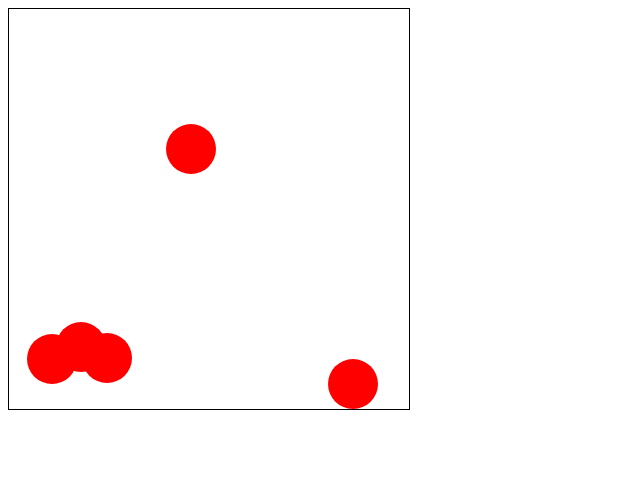
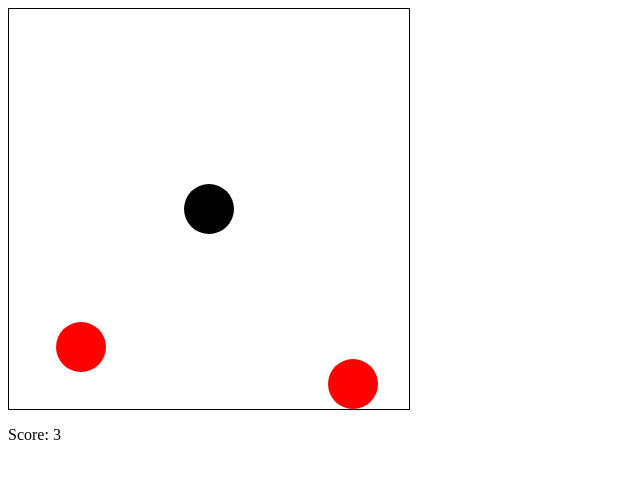
Before and after one commit to Sanjeevsnair/Bouncing-ball-task, a plain HTML site: page index.html in a window 1280 px wide. Shown: the whole page, without its empty margins (0-640 px from the left). Drawn offline with Linux system fonts and the light colour scheme.

Commit message:
Update index.html

```diff
--- a/index.html
+++ b/index.html
@@ -15,15 +15,37 @@
       position: absolute;
       border-radius: 50%;
     }
+    .evilCircle {
+      width: 50px;
+      height: 50px;
+      background-color: black;
+      position: absolute;
+      border-radius: 50%;
+    }
   </style>
 </head>
 <body>
   <div id="container"></div>
+  <p>Score: <span id="score">0</span></p>
 
   <script>
     const container = document.getElementById("container");
+    const scoreElement = document.getElementById("score");
     const numBalls = 5;
     const balls = [];
+    let score = 0;
+
+    const evilCircle = document.createElement("div");
+    evilCircle.classList.add("evilCircle");
+    container.appendChild(evilCircle);
+
+    evilCircle.style.left = "175px";
+    evilCircle.style.top = "175px";
+
+    evilCircle.addEventListener("mousemove", (e) => {
+      evilCircle.style.left = `${e.clientX - 25}px`;
+      evilCircle.style.top = `${e.clientY - 25}px`;
+    });
 
     for (let i = 0; i < numBalls; i++) {
       const ball = document.createElement("div");
@@ -46,7 +68,7 @@
       let x = parseFloat(ball.style.left) || 0;
       let y = parseFloat(ball.style.top) || 0;
 
-      setInterval(() => {
+      const ballInterval = setInterval(() => {
         x += speedX;
         y += speedY;
 
@@ -60,7 +82,25 @@
 
         ball.style.left = `${x}px`;
         ball.style.top = `${y}px`;
+
+        if (isCollision(evilCircle, ball)) {
+          container.removeChild(ball);
+          clearInterval(ballInterval);
+          score++;
+          scoreElement.textContent = score;
+        }
       }, 16);
+    }
+
+    function isCollision(circle, ball) {
+      const circleX = parseFloat(circle.style.left) + 25;
+      const circleY = parseFloat(circle.style.top) + 25;
+      const ballX = parseFloat(ball.style.left) + 25;
+      const ballY = parseFloat(ball.style.top) + 25;
+
+      const distance = Math.sqrt((circleX - ballX) ** 2 + (circleY - ballY) ** 2);
+
+      return distance < 25; // Assuming the radius of the circle and balls is 25
     }
   </script>
 </body>
```
